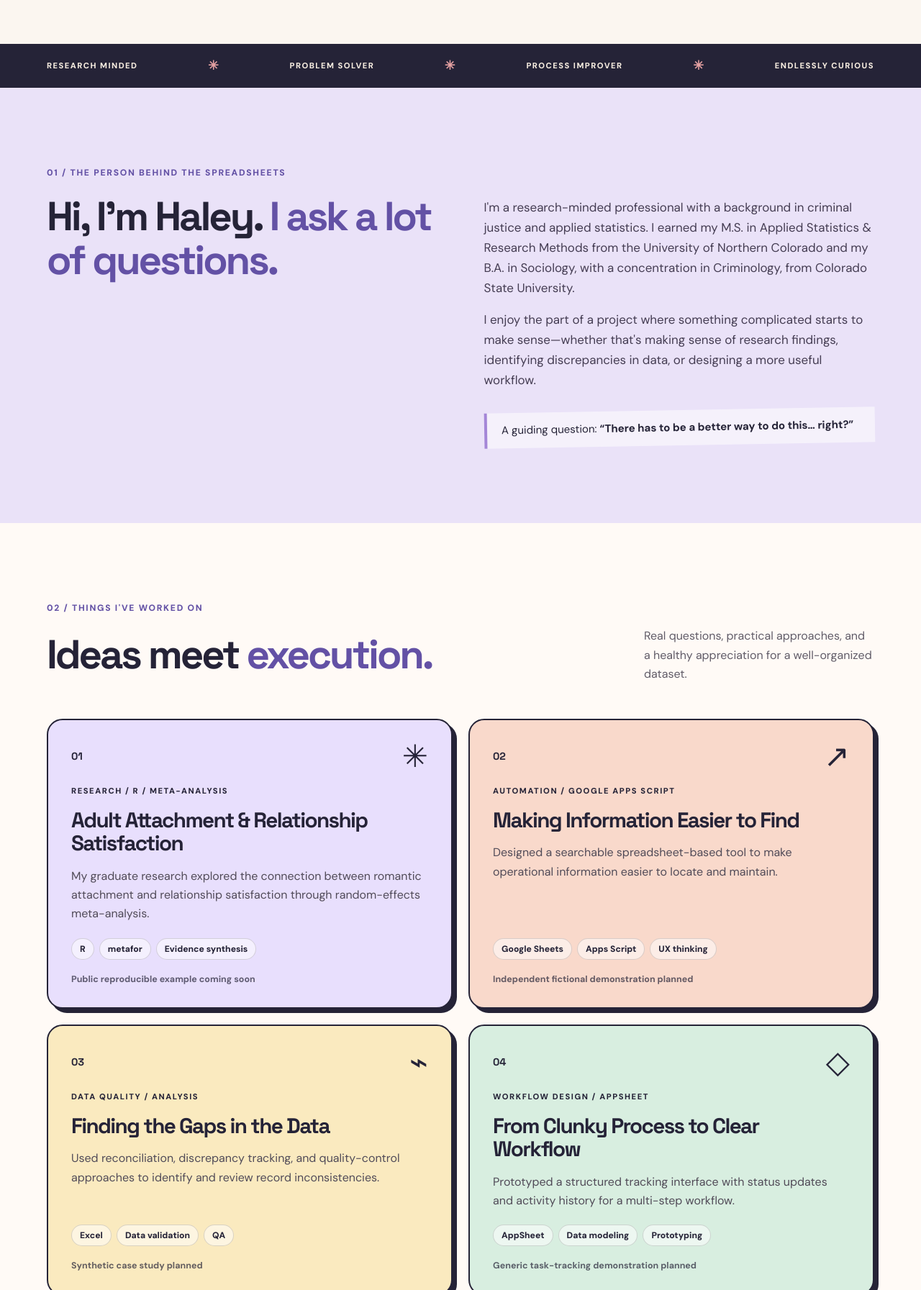
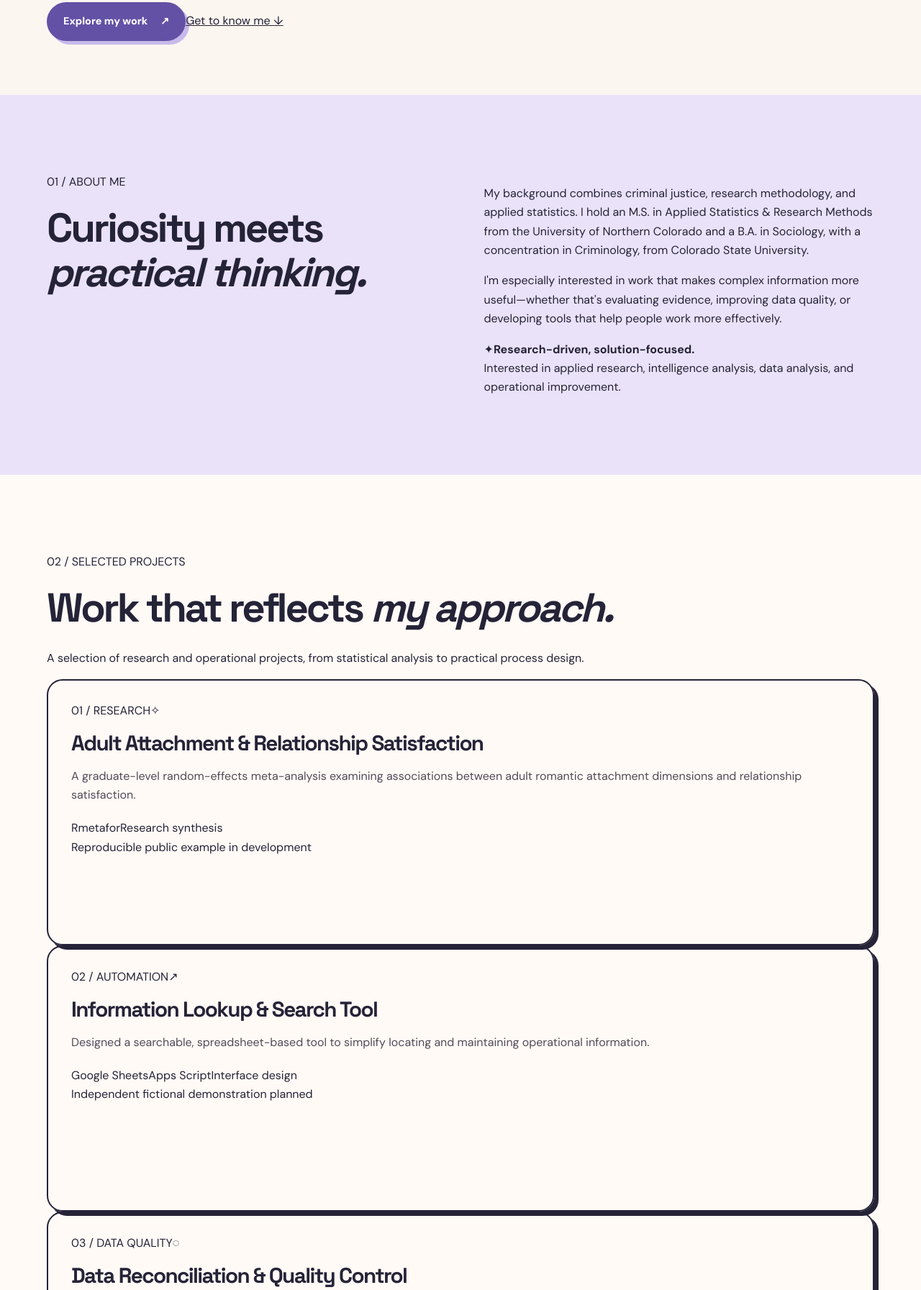
Before and after one commit to haleyemorgan/haleyemorgan.github.io, a plain HTML site: page index.html in a window 1280 px wide. Shown: the part 682-2475 px from the top of the page at 72% size. Drawn offline with Linux system fonts and the light colour scheme.

Commit message:
Refine portfolio with soft rose palette and polished professional copy

```diff
--- a/index.html
+++ b/index.html
@@ -1,16 +1,19 @@
 <!doctype html>
-<html lang="en"><head><meta charset="utf-8"><meta name="viewport" content="width=device-width,initial-scale=1"><meta name="theme-color" content="#fbf6f0"><meta name="description" content="Haley Morgan — applied research, data analysis, and better ways of getting things done."><title>Haley Morgan — Curious by nature. Analytical by training.</title><link rel="stylesheet" href="styles.css"></head>
-<body><a class="skip" href="#main">Skip to content</a>
-<header class="topbar"><div class="wrap nav"><a class="brand" href="#home">haley<span>morgan</span><i>✳</i></a><nav aria-label="Main navigation"><a href="#about">The story</a><a href="#projects">The work</a><a href="#skills">The toolkit</a><a class="nav-contact" href="#contact">Say hello ↗</a></nav></div></header>
-<main id="main"><section class="hero" id="home"><div class="wrap hero-grid"><div class="hero-copy"><div class="eyebrow"><span class="sparkle">✳</span> HELLO, I'M HALEY MORGAN</div><h1>Curious by nature.<br><em>Analytical</em> by training.</h1><p class="intro">I like messy questions, meaningful data, and figuring out how things could work <i>better.</i> My sweet spot? Where research, criminal justice, and practical problem-solving meet.</p><div class="actions"><a class="button" href="#projects">See what I've worked on <span aria-hidden="true">↗</span></a><a class="textlink" href="#about">A little about me <span aria-hidden="true">↓</span></a></div></div><div class="hero-art" aria-hidden="true"><div class="art-orbit orbit-a"></div><div class="art-orbit orbit-b"></div><div class="art-center">H<span>✳</span>M</div><div class="floating-note note-one">always asking<br><strong>“but why?”</strong></div><div class="floating-note note-two"><span class="tiny-sun">✺</span> data + curiosity</div><div class="floating-star">✳</div></div></div><div class="ticker"><div class="wrap ticker-inner"><span>RESEARCH MINDED</span><b>✳</b><span>PROBLEM SOLVER</span><b>✳</b><span>PROCESS IMPROVER</span><b>✳</b><span>ENDLESSLY CURIOUS</span></div></div></section>
-<section id="about" class="section about"><div class="wrap about-grid"><div><div class="sectionlabel">01 / THE PERSON BEHIND THE SPREADSHEETS</div><h2>Hi, I’m Haley. <span class="scribble">I ask a lot of questions.</span></h2></div><div class="about-copy"><p>I'm a research-minded professional with a background in criminal justice and applied statistics. I earned my M.S. in Applied Statistics & Research Methods from the University of Northern Colorado and my B.A. in Sociology, with a concentration in Criminology, from Colorado State University.</p><p>I enjoy the part of a project where something complicated starts to make sense—whether that's making sense of research findings, identifying discrepancies in data, or designing a more useful workflow.</p><div class="aside-note">A guiding question: <strong>“There has to be a better way to do this… right?”</strong></div></div></div></section>
-<section id="projects" class="section projects"><div class="wrap"><div class="sectionlabel">02 / THINGS I'VE WORKED ON</div><div class="section-head"><h2>Ideas meet <em>execution.</em></h2><p>Real questions, practical approaches, and a healthy appreciation for a well-organized dataset.</p></div><div class="cards">
-<article class="project project-lilac"><div class="project-top"><span class="project-index">01</span><span class="project-symbol" aria-hidden="true">✳</span></div><div class="project-tag">RESEARCH / R / META-ANALYSIS</div><h3>Adult Attachment & Relationship Satisfaction</h3><p>My graduate research explored the connection between romantic attachment and relationship satisfaction through random-effects meta-analysis.</p><div class="chips"><span>R</span><span>metafor</span><span>Evidence synthesis</span></div><div class="project-note">Public reproducible example coming soon</div></article>
-<article class="project project-peach"><div class="project-top"><span class="project-index">02</span><span class="project-symbol" aria-hidden="true">↗</span></div><div class="project-tag">AUTOMATION / GOOGLE APPS SCRIPT</div><h3>Making Information Easier to Find</h3><p>Designed a searchable spreadsheet-based tool to make operational information easier to locate and maintain.</p><div class="chips"><span>Google Sheets</span><span>Apps Script</span><span>UX thinking</span></div><div class="project-note">Independent fictional demonstration planned</div></article>
-<article class="project project-yellow"><div class="project-top"><span class="project-index">03</span><span class="project-symbol" aria-hidden="true">⌁</span></div><div class="project-tag">DATA QUALITY / ANALYSIS</div><h3>Finding the Gaps in the Data</h3><p>Used reconciliation, discrepancy tracking, and quality-control approaches to identify and review record inconsistencies.</p><div class="chips"><span>Excel</span><span>Data validation</span><span>QA</span></div><div class="project-note">Synthetic case study planned</div></article>
-<article class="project project-mint"><div class="project-top"><span class="project-index">04</span><span class="project-symbol" aria-hidden="true">◇</span></div><div class="project-tag">WORKFLOW DESIGN / APPSHEET</div><h3>From Clunky Process to Clear Workflow</h3><p>Prototyped a structured tracking interface with status updates and activity history for a multi-step workflow.</p><div class="chips"><span>AppSheet</span><span>Data modeling</span><span>Prototyping</span></div><div class="project-note">Generic task-tracking demonstration planned</div></article>
-</div><p class="privacy-note">A note on confidentiality: These are high-level summaries. Public demonstrations will use independently created, synthetic data—not internal agency information.</p></div></section>
-<section id="skills" class="section toolkit"><div class="wrap"><div class="sectionlabel">03 / THE TOOLKIT</div><h2>Part numbers person.<br><em>Part big-picture thinker.</em></h2><div class="skills"><div class="skill"><div class="skill-icon">◎</div><h3>Research & analysis</h3><p>R · SAS · SPSS · Meta-analysis · Regression · Research design · Program evaluation</p></div><div class="skill"><div class="skill-icon">⌘</div><h3>Data & reporting</h3><p>Excel · Google Sheets · SQL fundamentals · Tableau Public · Data validation</p></div><div class="skill"><div class="skill-icon">✳</div><h3>Systems & solutions</h3><p>Apps Script · AppSheet · Workflow prototyping · Documentation · Process improvement</p></div></div></div></section>
-<section id="contact" class="section contact"><div class="wrap contact-inner"><div class="sectionlabel">04 / LET'S CONNECT</div><h2>Got an interesting<br><em>problem to solve?</em></h2><p>I'm interested in research, intelligence, data analysis, and making complex processes a whole lot clearer.</p><a class="button dark" href="https://github.com/haleyemorgan" target="_blank" rel="noopener noreferrer">Find me on GitHub ↗</a><div class="contact-doodle" aria-hidden="true">✳</div></div></section></main>
-<footer><div class="wrap footer-inner"><span>Made with curiosity (and probably a spreadsheet).</span><span>© <span id="year">2026</span> Haley Morgan</span></div></footer>
+<html lang="en">
+<head><meta charset="utf-8"><meta name="viewport" content="width=device-width, initial-scale=1"><meta name="theme-color" content="#fcf8f7"><meta name="description" content="Haley Morgan | Applied research, data analysis, and process improvement portfolio."><title>Haley Morgan | Research & Data Portfolio</title><link rel="stylesheet" href="styles.css"></head>
+<body>
+<a class="skip" href="#main">Skip to content</a>
+<header class="site-header"><div class="wrap header-inner"><a class="wordmark" href="#home">Haley <span>Morgan</span><span class="mark">✦</span></a><nav aria-label="Main navigation"><a href="#about">About</a><a href="#projects">Projects</a><a href="#expertise">Expertise</a><a class="nav-link" href="#contact">Contact <span aria-hidden="true">↗</span></a></nav></div></header>
+<main id="main">
+<section class="hero" id="home"><div class="wrap hero-grid"><div class="hero-content"><div class="eyebrow"><span class="eyebrow-line"></span> RESEARCH • DATA • PROCESS IMPROVEMENT</div><h1>Thoughtful research.<br><em>Meaningful insights.</em><br>Better solutions.</h1><p class="lead">Hi, I'm Haley. I bring together applied statistics, criminal justice experience, and a passion for improving the way information is understood and used.</p><div class="hero-actions"><a class="button" href="#projects">Explore my work <span aria-hidden="true">↗</span></a><a class="quiet-link" href="#about">Get to know me <span aria-hidden="true">↓</span></a></div></div><div class="hero-visual" aria-hidden="true"><div class="art-back"></div><div class="art-card"><div class="art-label">A little about my approach</div><div class="art-monogram">HM<span>✿</span></div><div class="art-divider"></div><p>Curiosity, clarity &amp; purpose.</p></div><div class="art-flower flower-one">✿</div><div class="art-flower flower-two">✳</div></div></div></section>
+<section id="about" class="section about"><div class="wrap about-grid"><div class="section-intro"><div class="kicker">01 / ABOUT ME</div><h2>Curiosity meets<br><em>practical thinking.</em></h2></div><div class="about-text"><p>My background combines criminal justice, research methodology, and applied statistics. I hold an M.S. in Applied Statistics &amp; Research Methods from the University of Northern Colorado and a B.A. in Sociology, with a concentration in Criminology, from Colorado State University.</p><p>I'm especially interested in work that makes complex information more useful—whether that's evaluating evidence, improving data quality, or developing tools that help people work more effectively.</p><div class="education"><span class="education-icon">✦</span><span><strong>Research-driven, solution-focused.</strong><br>Interested in applied research, intelligence analysis, data analysis, and operational improvement.</span></div></div></div></section>
+<section id="projects" class="section projects"><div class="wrap"><div class="kicker">02 / SELECTED PROJECTS</div><div class="section-heading"><h2>Work that reflects <em>my approach.</em></h2><p>A selection of research and operational projects, from statistical analysis to practical process design.</p></div><div class="project-grid">
+<article class="project p-rose"><div class="project-header"><span>01 / RESEARCH</span><span class="project-icon" aria-hidden="true">✧</span></div><h3>Adult Attachment &amp; Relationship Satisfaction</h3><p>A graduate-level random-effects meta-analysis examining associations between adult romantic attachment dimensions and relationship satisfaction.</p><div class="tags"><span>R</span><span>metafor</span><span>Research synthesis</span></div><div class="project-status">Reproducible public example in development</div></article>
+<article class="project p-lavender"><div class="project-header"><span>02 / AUTOMATION</span><span class="project-icon" aria-hidden="true">↗</span></div><h3>Information Lookup &amp; Search Tool</h3><p>Designed a searchable, spreadsheet-based tool to simplify locating and maintaining operational information.</p><div class="tags"><span>Google Sheets</span><span>Apps Script</span><span>Interface design</span></div><div class="project-status">Independent fictional demonstration planned</div></article>
+<article class="project p-sage"><div class="project-header"><span>03 / DATA QUALITY</span><span class="project-icon" aria-hidden="true">◌</span></div><h3>Data Reconciliation &amp; Quality Control</h3><p>Applied structured comparison and discrepancy tracking to support accurate records and quality-assurance review.</p><div class="tags"><span>Excel</span><span>Validation</span><span>Quality assurance</span></div><div class="project-status">Synthetic case study planned</div></article>
+<article class="project p-peach"><div class="project-header"><span>04 / WORKFLOW DESIGN</span><span class="project-icon" aria-hidden="true">◇</span></div><h3>Workflow Tracking Prototype</h3><p>Developed a prototype for tracking items through multi-step processes with clear statuses and activity history.</p><div class="tags"><span>AppSheet</span><span>Data modeling</span><span>Process design</span></div><div class="project-status">Generic demonstration planned</div></article>
+</div><p class="disclaimer">Project descriptions are high-level. Public demonstrations will use independently developed, synthetic materials and will not include internal agency data or systems.</p></div></section>
+<section class="section expertise" id="expertise"><div class="wrap"><div class="kicker">03 / SKILLS &amp; EXPERTISE</div><h2>Blending analytical skills<br>with <em>real-world perspective.</em></h2><div class="skill-grid"><div class="skill"><div class="skill-marker">01</div><h3>Research &amp; statistics</h3><p>R · SAS · SPSS · Regression · Meta-analysis · Research design · Program evaluation</p></div><div class="skill"><div class="skill-marker">02</div><h3>Data &amp; reporting</h3><p>Excel · Google Sheets · SQL fundamentals · Tableau Public · Data validation</p></div><div class="skill"><div class="skill-marker">03</div><h3>Tools &amp; processes</h3><p>Apps Script · AppSheet · Workflow design · Technical documentation · Process improvement</p></div></div></div></section>
+<section class="section contact" id="contact"><div class="wrap contact-grid"><div><div class="kicker">04 / CONNECT</div><h2>Let's connect.</h2><p>I'm interested in opportunities to apply research, analytical thinking, and practical problem-solving to meaningful work.</p><a class="button" href="https://github.com/haleyemorgan" target="_blank" rel="noopener noreferrer">View my GitHub <span aria-hidden="true">↗</span></a></div><div class="contact-decoration" aria-hidden="true"><span>✿</span></div></div></section>
+</main><footer><div class="wrap footer-inner"><span>Haley Morgan · Research &amp; Data Portfolio</span><span>© <span id="year">2026</span></span></div></footer>
 <script>document.getElementById('year').textContent=new Date().getFullYear();</script></body></html>
```
